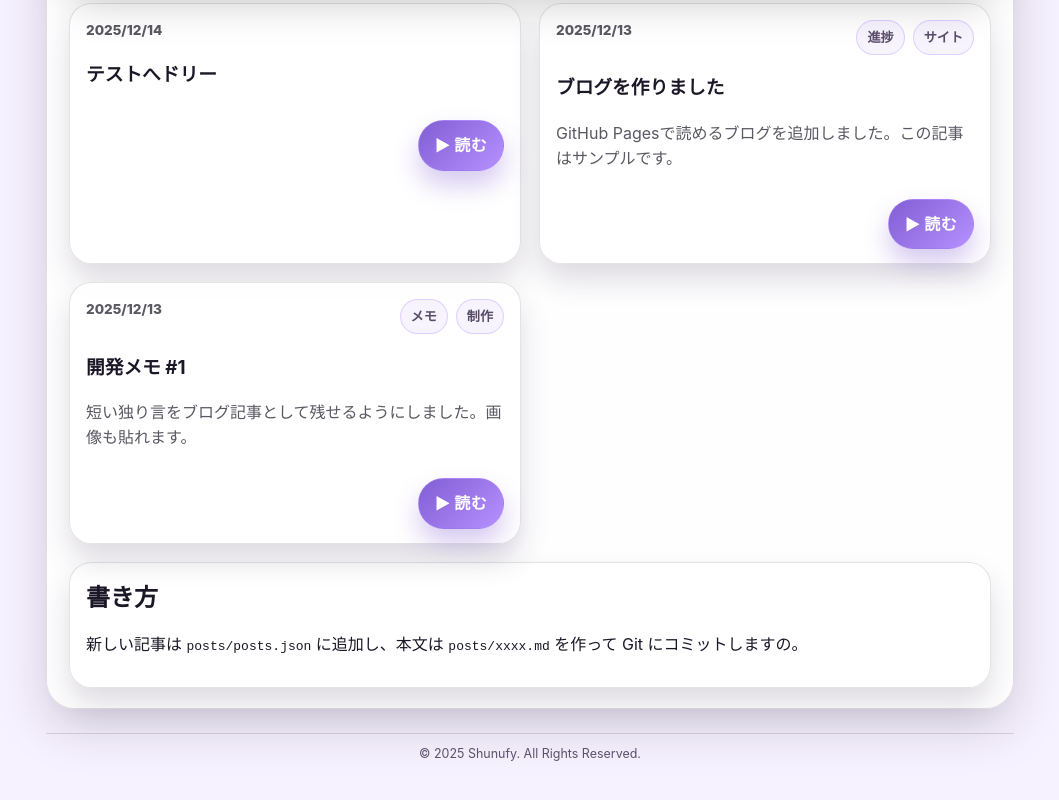
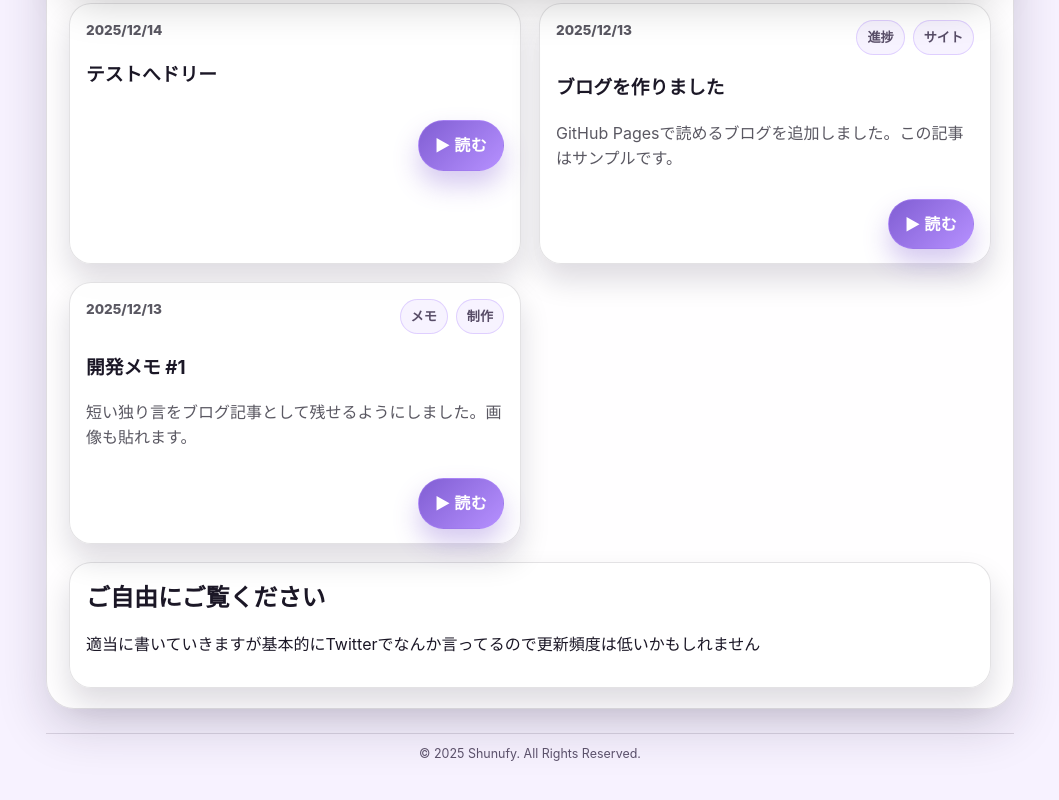
Before and after one commit to shunufy/shunufy.github.io, a plain HTML site: page blog.html in a window 1280 px wide. Shown: the part 388-1188 px from the top of the page, without its empty margins (110-1169 px from the left). Drawn offline with Linux system fonts and the light colour scheme.

```diff
--- a/blog.html
+++ b/blog.html
@@ -53,8 +53,8 @@
       </section>
 
       <section class="profile-block" style="margin-top:18px;">
-        <h2>書き方</h2>
-        <p>新しい記事は <code>posts/posts.json</code> に追加し、本文は <code>posts/xxxx.md</code> を作って Git にコミットしますの。</p>
+        <h2>ご自由にご覧ください</h2>
+        <p>適当に書いていきますが基本的にTwitterでなんか言ってるので更新頻度は低いかもしれません</p>
       </section>
     </main>
 
```
